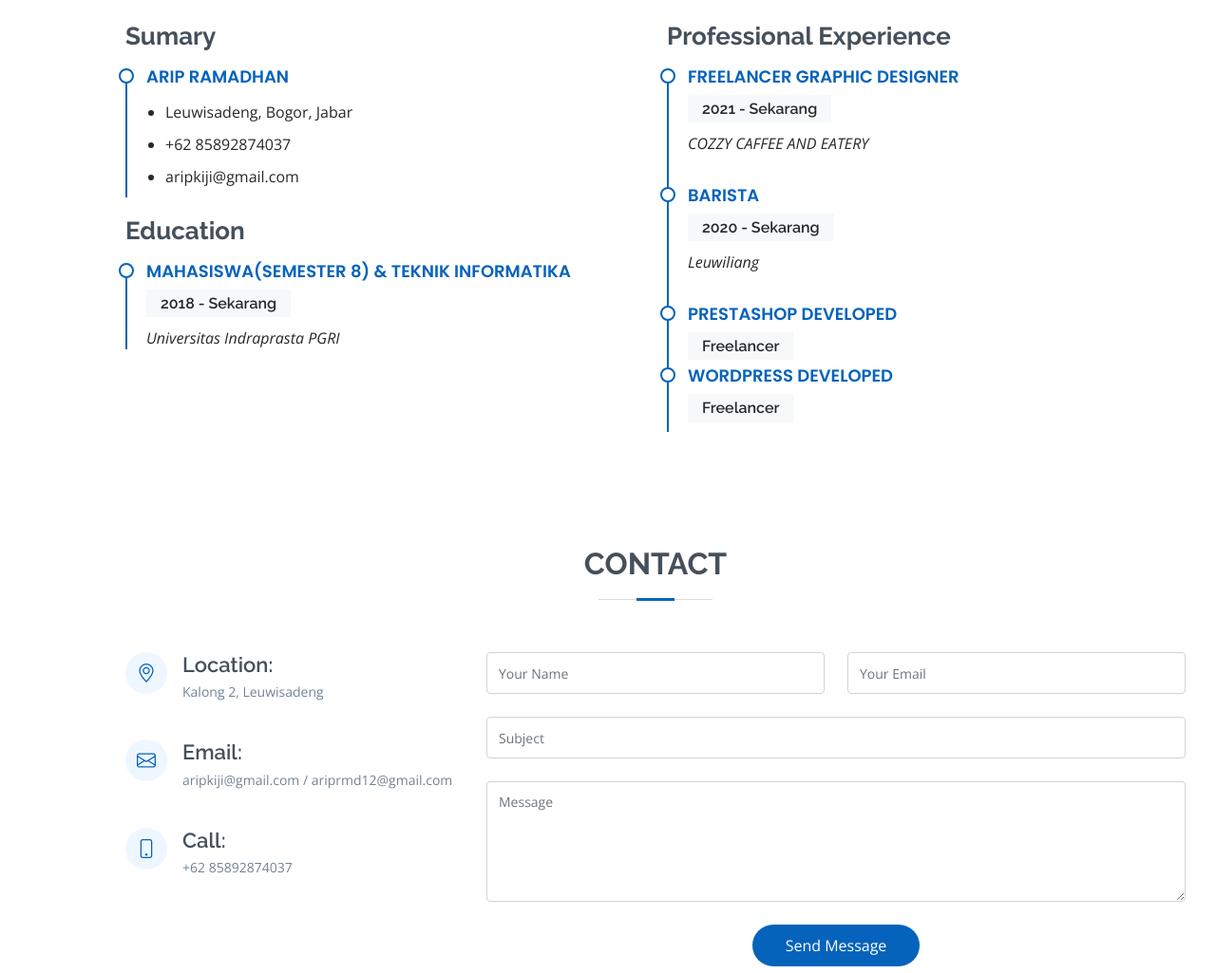
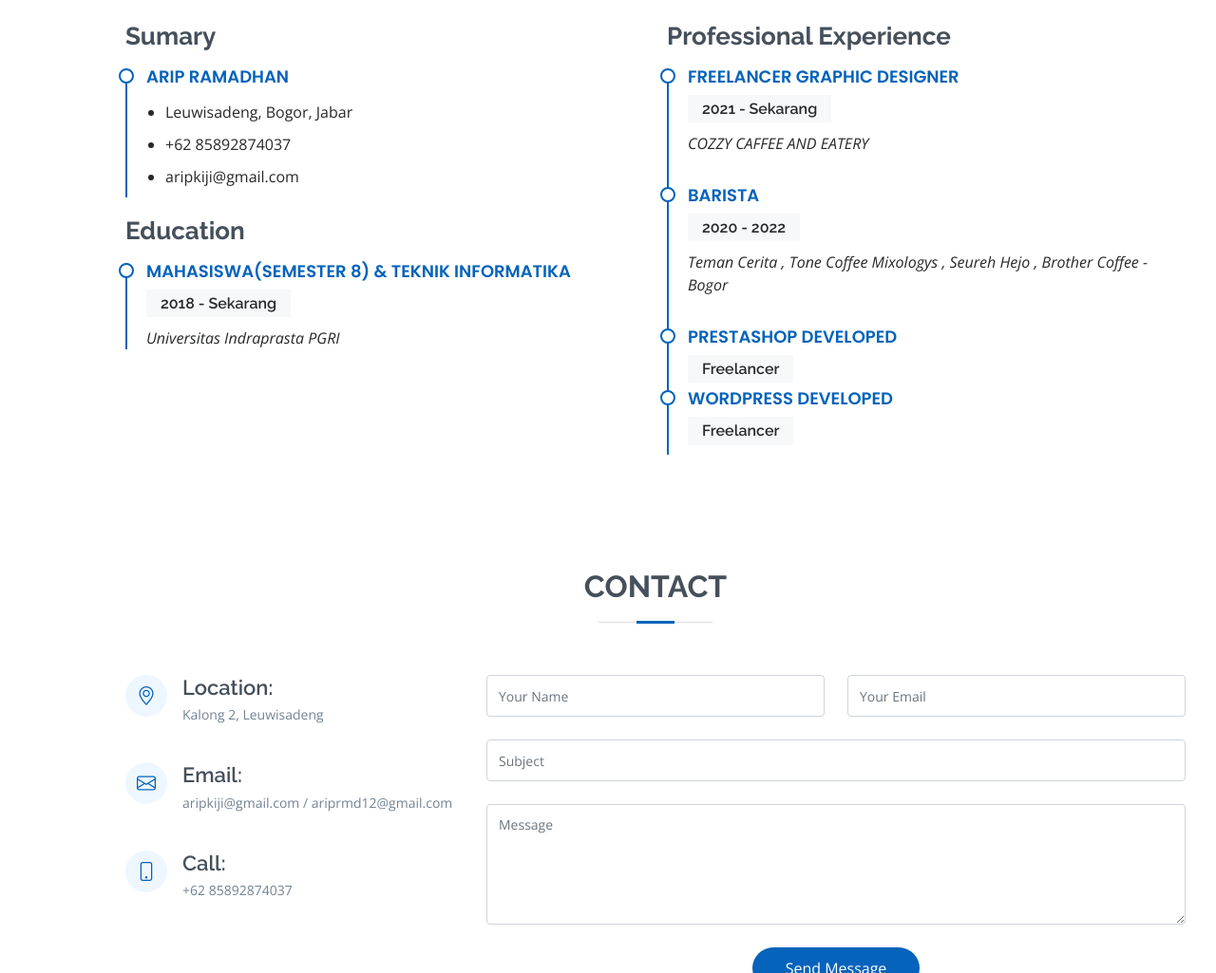
Before and after one commit to ariprmd/ariprmd.github.io, a plain HTML site: page index.html in a window 1280 px wide. Shown: the part 2100-3125 px from the top of the page at 95% size. Drawn offline with nearby package versions, Linux system fonts and the light colour scheme.

Commit message:
Update index.html

```diff
--- a/index.html
+++ b/index.html
@@ -299,8 +299,8 @@
             </div>
             <div class="resume-item">
               <h4>Barista</h4>
-              <h5>2020 - Sekarang</h5>
-              <p><em>Leuwiliang</em></p>
+              <h5>2020 - 2022</h5>
+              <p><em>Teman Cerita , Tone Coffee Mixologys , Seureh Hejo , Brother Coffee - Bogor</em></p>
               <!--
               <ul>
                 <li>Developed numerous marketing programs (logos, brochures,infographics, presentations, and advertisements).</li>
```
